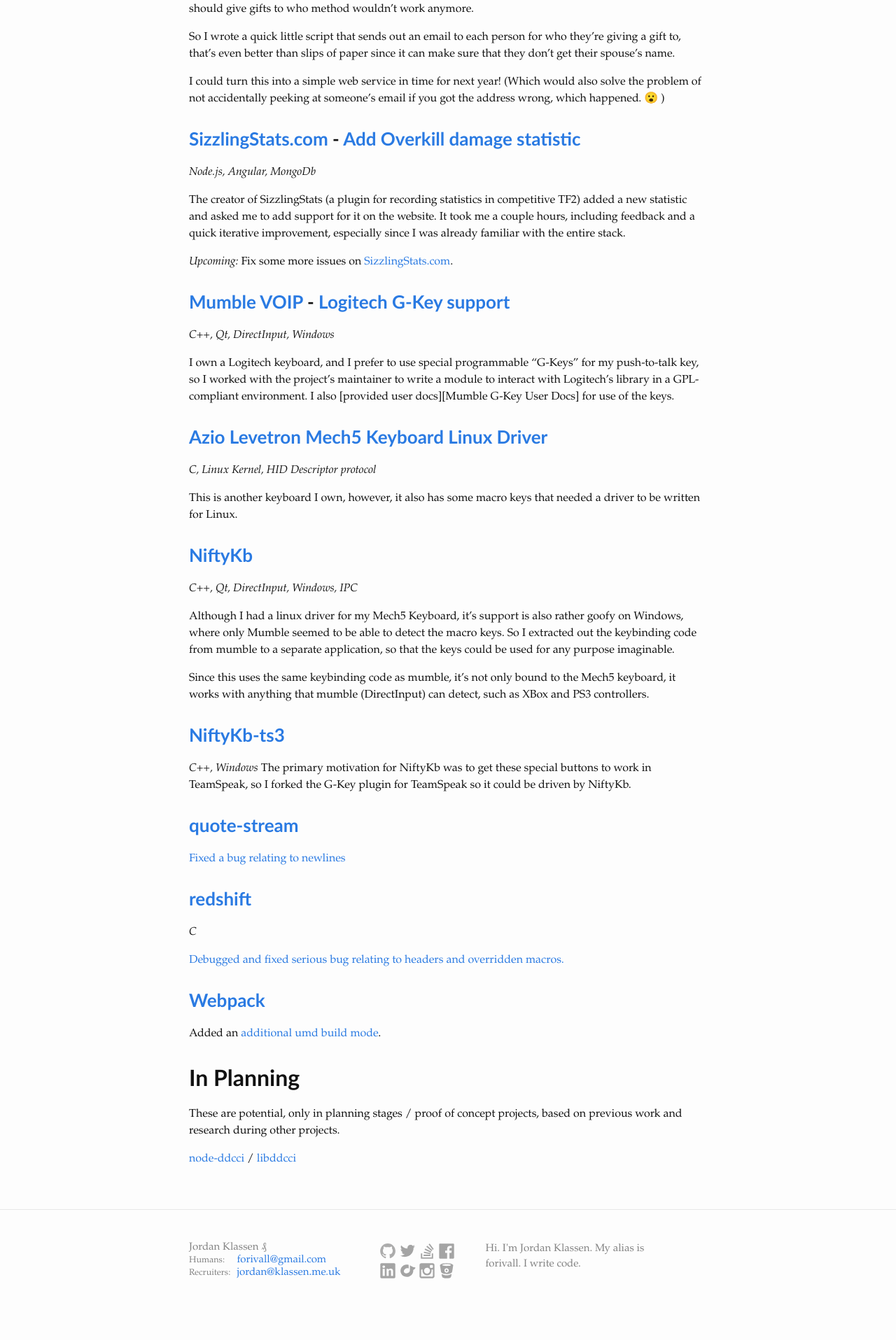
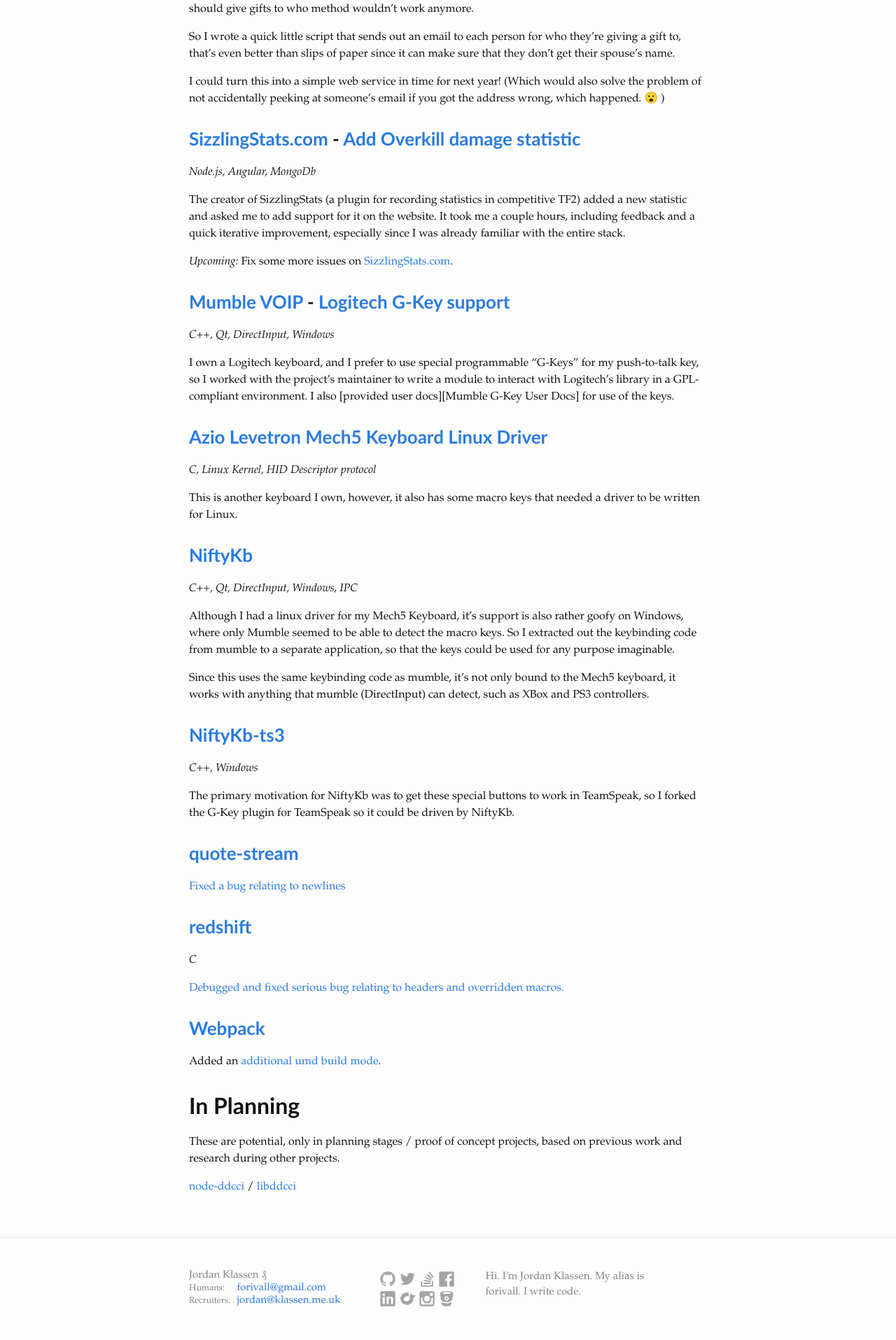
Before and after one commit to forivall/forivall.github.io, a Jekyll site: the page built from projects.md, in a window 1280 px wide. Shown: the part 1245-3160 px from the top of the page at 70% size. Built offline with Jekyll 4.4.1, drawn with Linux system fonts in a browser that asks for light colours; emoji names are drawn with the system emoji font; some web fonts are replaced; before the commit the page ends 3120 px from its top, so only the background shows below that.

Commit message:
Fix spacing

```diff
--- a/projects.md
+++ b/projects.md
@@ -27,7 +27,6 @@ usage, so that `npm scripts` can fully compete with `gulp`.
 Currently (2016-02-03) working on a PR to upgrade lodash to version 4.
 
 ### [Atom Editor][Atom Editor] [Packages][My Atom Packages] and [Contributions][Atom Contribs]
-
 _CoffeeScript, JavaScript, Electron_
 
 Also contributed to
@@ -69,7 +68,6 @@ especially since I was already familiar with the entire stack.
 _Upcoming:_ Fix some more issues on [SizzlingStats.com].
 
 ### [Mumble VOIP] - [Logitech G-Key support]
-
 _C++, Qt, DirectInput, Windows_
 
 I own a Logitech keyboard, and I prefer to use special programmable "G-Keys" for
@@ -78,14 +76,12 @@ to interact with Logitech's library in a GPL-compliant environment. I also
 [provided user docs][Mumble G-Key User Docs] for use of the keys.
 
 ### [Azio Levetron Mech5 Keyboard Linux Driver]
-
 _C, Linux Kernel, HID Descriptor protocol_
 
 This is another keyboard I own, however, it also has some macro keys that needed
 a driver to be written for Linux.
 
 ### [NiftyKb]
-
 _C++, Qt, DirectInput, Windows, IPC_
 
 Although I had a linux driver for my Mech5 Keyboard, it's support is also rather
@@ -98,8 +94,8 @@ Mech5 keyboard, it works with anything that mumble (DirectInput) can detect,
 such as XBox and PS3 controllers.
 
 ### [NiftyKb-ts3]
+_C++, Windows_
 
-_C++, Windows_
 The primary motivation for NiftyKb was to get these special buttons to work
 in TeamSpeak, so I forked the G-Key plugin for TeamSpeak so it could be driven
 by NiftyKb.
```
